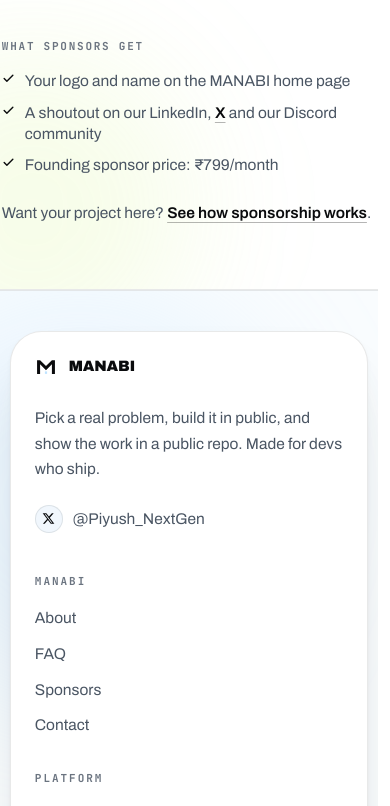
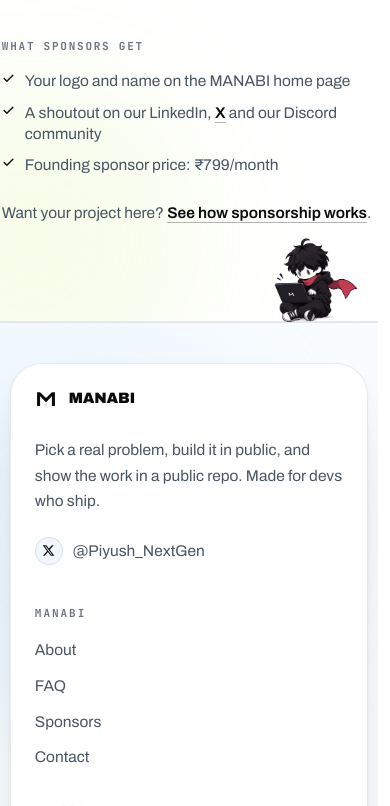
Before and after one commit to PIYUSH-NEXTGEN/Manabi, a React (Vite) app in the folder frontend/: page / in a window 390 px wide. Shown: the part 4886-5692 px from the top of the page. Built offline with nearby package versions, Linux system fonts and the light colour scheme; no server answers.

Commit message:
feat(home): perch the mascot on the footer line

```diff
--- a/frontend/src/components/home/Sponsors.tsx
+++ b/frontend/src/components/home/Sponsors.tsx
@@ -78,7 +78,7 @@ export function Sponsors() {
         className="pointer-events-none absolute -bottom-20 -left-32 size-[20rem] rounded-full bg-lime/15 blur-3xl dark:hidden"
       />
 
-      <div className="relative mx-auto w-[min(1240px,96vw)] py-16 md:py-20">
+      <div className="relative mx-auto w-[min(1240px,96vw)] pt-16 pb-24 sm:pb-16 md:py-20">
         <div className="max-w-xl">
           <p className="font-mono text-label font-bold uppercase tracking-[0.18em] text-muted">
             <span className="text-ink">04</span> / Sponsors
--- a/frontend/src/components/layout/AppLayout.tsx
+++ b/frontend/src/components/layout/AppLayout.tsx
@@ -3,6 +3,7 @@ import { MotionConfig } from 'motion/react';
 import { Nav } from './Nav';
 import { Footer } from './Footer';
 import { ChatWidget } from '@/components/chat/ChatWidget';
+import { Mascot } from '@/components/mascot';
 
 export function AppLayout() {
   const { pathname } = useLocation();
@@ -22,7 +23,20 @@ export function AppLayout() {
         <div className="flex-1" id="content">
           <Outlet />
         </div>
-        <Footer />
+        <div className="relative">
+          <Footer />
+          {pathname === '/' ? (
+            <div
+              aria-hidden
+              className="pointer-events-none absolute inset-x-0 top-0 z-10 flex justify-end pr-[4%]"
+            >
+              <Mascot
+                state="working"
+                className="pointer-events-auto w-24 -translate-y-full -scale-x-100 sm:w-32 md:w-36"
+              />
+            </div>
+          ) : null}
+        </div>
         <ChatWidget />
       </div>
     </MotionConfig>
```
